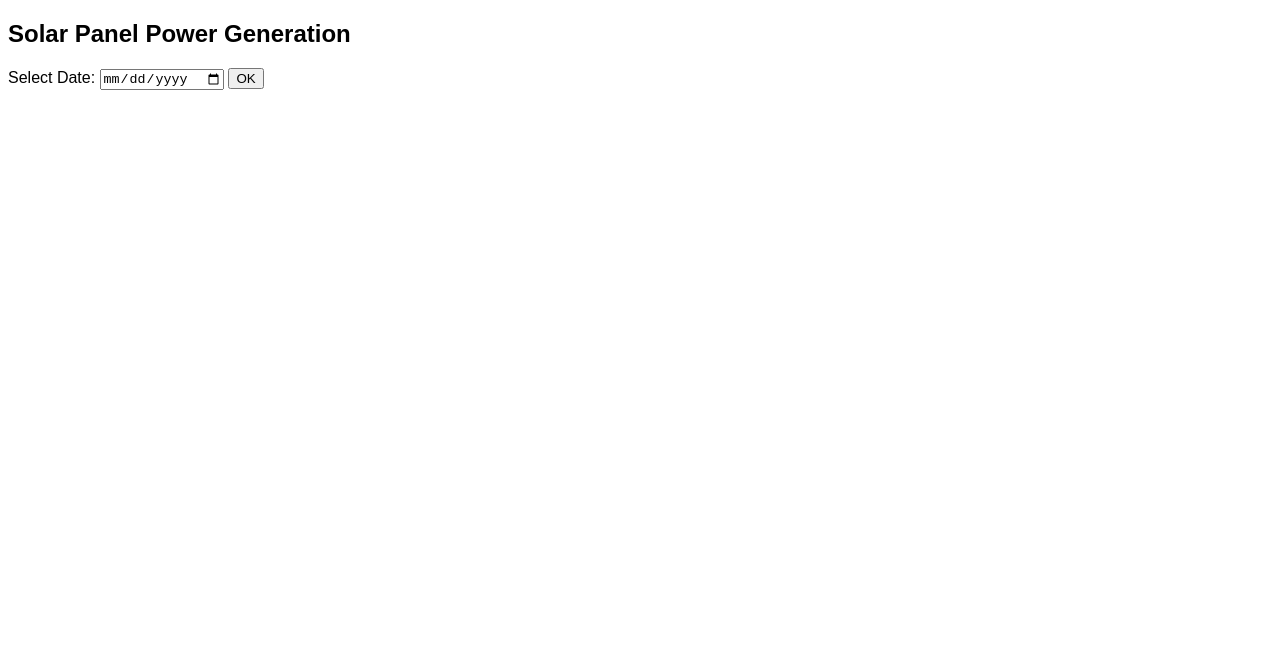
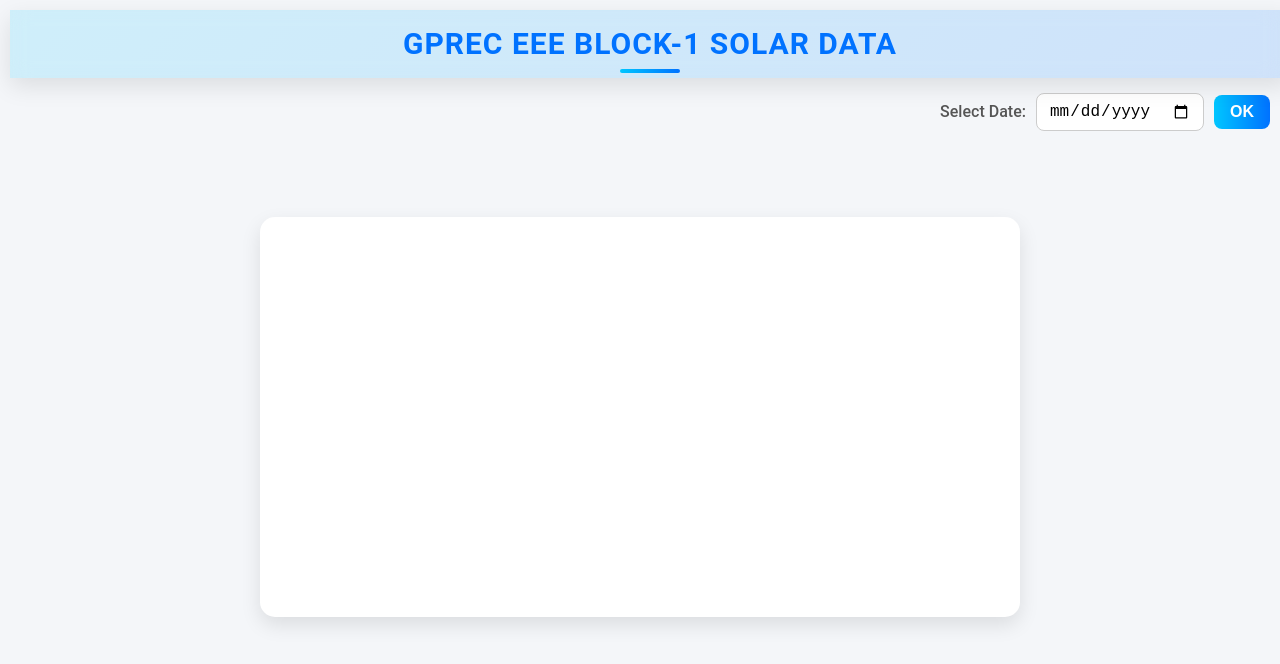
Before and after one commit to SACHITH31/solar_panel_project, a plain HTML site: page index.html in a window 1280 px wide. Drawn offline with nearby package versions, Linux system fonts and the light colour scheme.

Commit message:
added styles to the screen

```diff
--- a/index.html
+++ b/index.html
@@ -14,14 +14,17 @@
             height: 400px;
         }
     </style>
+    <link rel="stylesheet" href="style.css">
 </head>
 <body>
 
-<h2>Solar Panel Power Generation</h2>
+<h2 style="text-align: center; margin: 10px; padding: 10px;">GPREC EEE BLOCK-1 SOLAR DATA</h2>
 
-<label>Select Date: </label>
-<input type="date" id="dateInput">
-<button onclick="loadData()">OK</button>
+<div class="dateInputContainer" style="text-align: right; margin-right: 10px;">
+    <label for="dateInput">Select Date: </label>
+    <input type="date" id="dateInput">
+    <button onclick="loadData()">OK</button>
+</div>
 
 <br><br>
 
--- /dev/null
+++ b/style.css
@@ -0,0 +1,130 @@
+/* ===== Global Styles ===== */
+* {
+    box-sizing: border-box;
+    margin: 0;
+    padding: 0;
+}
+
+body {
+    font-family: 'Roboto', Arial, sans-serif;
+    background: #f4f6f9;
+    color: #333;
+    line-height: 1.6;
+}
+
+/* ===== Header ===== */
+/* ===== Full-Width Header ===== */
+h2 {
+    width: 100%;
+    text-align: center;
+    margin: 0; /* Remove default top/bottom gap */
+    padding: 25px 0; /* Vertical padding only */
+    font-size: 30px;
+    font-weight: 700;
+    color: #0072ff;
+    background: linear-gradient(135deg, rgba(0,198,255,0.15), rgba(0,114,255,0.15));
+    border-radius: 0; /* Remove corner radius for full-width look */
+    box-shadow: 0 8px 25px rgba(0,0,0,0.1);
+    backdrop-filter: blur(10px);
+    letter-spacing: 1px;
+    text-transform: uppercase;
+    position: relative;
+}
+
+/* Optional gradient underline */
+h2::after {
+    content: '';
+    position: absolute;
+    bottom: 5px;
+    left: 50%;
+    transform: translateX(-50%);
+    width: 60px;
+    height: 4px;
+    background: linear-gradient(90deg, #00c6ff, #0072ff);
+    border-radius: 2px;
+}
+
+
+/* ===== Date Input Container ===== */
+.dateInputContainer {
+    display: flex;
+    justify-content: flex-end;
+    align-items: center;
+    margin: 15px 20px;
+    gap: 10px;
+}
+
+.dateInputContainer label {
+    font-weight: 500;
+    font-size: 16px;
+    color: #555;
+}
+
+.dateInputContainer input[type="date"] {
+    padding: 8px 12px;
+    border: 1px solid #ccc;
+    border-radius: 8px;
+    font-size: 16px;
+    transition: 0.3s;
+}
+
+.dateInputContainer input[type="date"]:focus {
+    border-color: #0072ff;
+    box-shadow: 0 0 6px rgba(0, 114, 255, 0.3);
+    outline: none;
+}
+
+.dateInputContainer button {
+    padding: 8px 16px;
+    border: none;
+    border-radius: 8px;
+    background: linear-gradient(90deg, #00c6ff, #0072ff);
+    color: #fff;
+    font-size: 16px;
+    font-weight: 600;
+    cursor: pointer;
+    transition: 0.3s;
+}
+
+.dateInputContainer button:hover {
+    transform: translateY(-2px);
+    box-shadow: 0 6px 12px rgba(0, 114, 255, 0.4);
+}
+
+/* ===== Chart Container ===== */
+canvas {
+    display: block;
+    max-width: 95%;
+    margin: 20px auto;
+    background: #fff;
+    border-radius: 15px;
+    box-shadow: 0 8px 20px rgba(0,0,0,0.1);
+    padding: 20px;
+}
+
+/* ===== Chart.js Tooltip Customization ===== */
+.chartjs-tooltip {
+    background: rgba(0, 114, 255, 0.85);
+    color: #fff;
+    padding: 6px 12px;
+    border-radius: 6px;
+    font-size: 14px;
+}
+
+/* ===== Responsive ===== */
+@media screen and (max-width: 768px) {
+    h2 {
+        font-size: 24px;
+        padding: 12px 8px;
+    }
+
+    .dateInputContainer {
+        flex-direction: column;
+        align-items: flex-start;
+    }
+
+    .dateInputContainer button {
+        width: 100%;
+        margin-top: 8px;
+    }
+}
```
